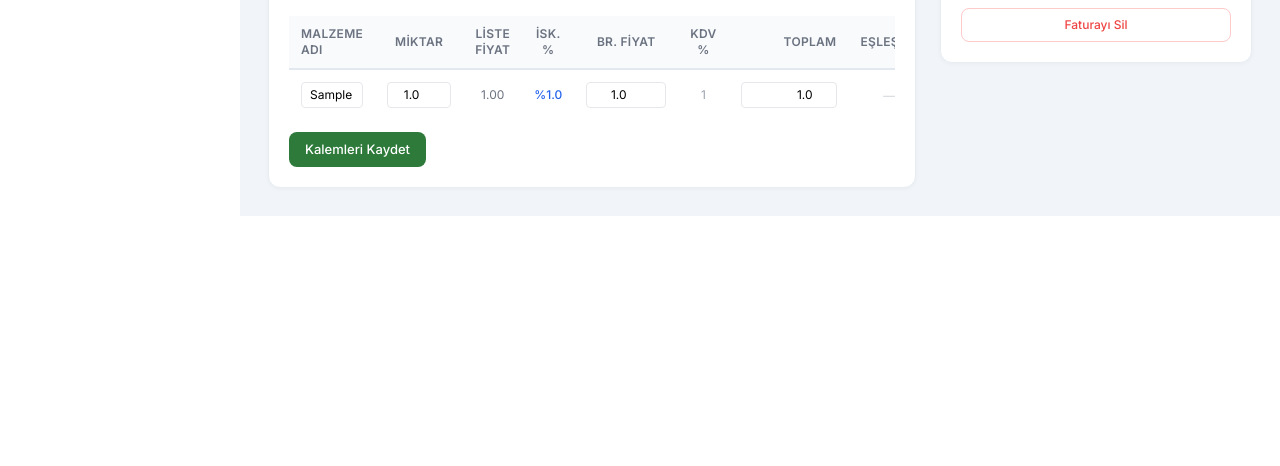
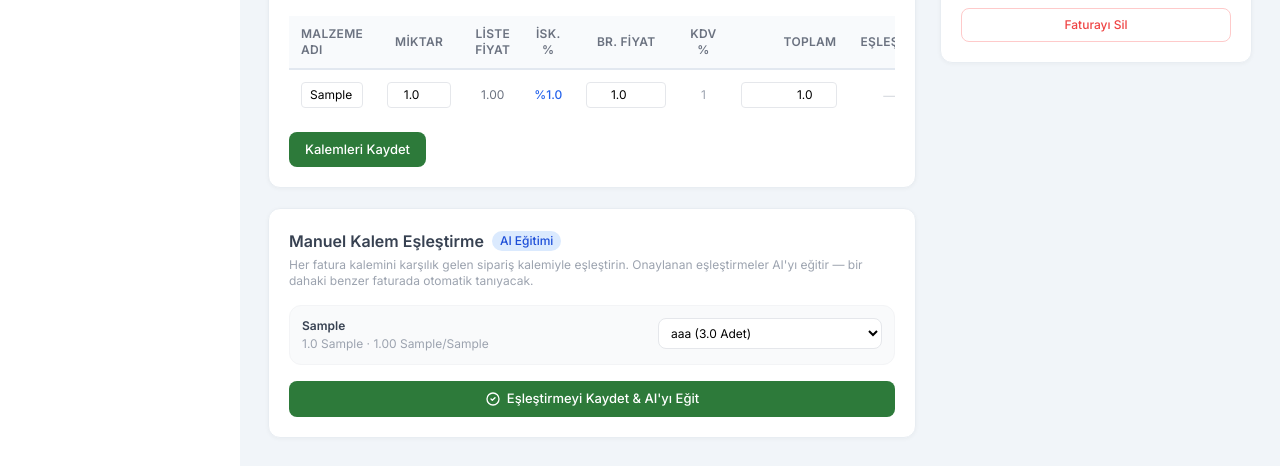
Before and after one commit to Erlau-Proje/erlau-app, a Flask app: page /muhasebe/fatura/1 in a window 1280 px wide. Shown: the part 822-1288 px from the top of the page. Before the commit the page ends 1038 px from the top, so only its background shows below. Run offline with Flask 3, Linux system fonts and the light colour scheme; a user stored in the database is signed in; tables that the repository leaves empty hold one stand-in row (values such as "Sample post"); parts of the project's set-up code (start-up, migrations or seed data) failed here and were passed over; some libraries are stand-ins or nearby versions.

Commit message:
Manuel kalem eşleştirme ve AI eğitim sistemi eklendi
- Yeni route: fatura_kalem_esles_manuel (POST /fatura/<id>/kalem-esles)
- Her fatura kalemi için dropdown: bağlı siparişin kalemlerini listeler
- Eşleştirme sonrası fiyat karşılaştırması otomatik yapılır
- Onaylanan her eşleştirme eslestirme_hafizasi tablosuna yazılır
- fatura_detay route: talep_kalemleri context'e eklendi
- Template: "Manuel Kalem Eşleştirme / AI Eğitimi" kartı eklendi

Co-Authored-By: Claude Sonnet 4.6 <noreply@anthropic.com>

```diff
--- a/app/routes.py
+++ b/app/routes.py
@@ -1184,8 +1184,61 @@ def fatura_detay(fatura_id):
         TalepFormu.durum.in_(['onaylandi', 'yolda', 'teslim_alindi'])
     ).order_by(TalepFormu.created_at.desc()).limit(50).all()
     tedarikciler = Tedarikci.query.filter_by(is_active=True).order_by(Tedarikci.name).all()
+    talep_kalemleri = fatura.talep.kalemler if fatura.talep else []
     from datetime import date
-    return render_template('fatura_detay.html', fatura=fatura, talepler=talepler, tedarikciler=tedarikciler, today=date.today())
+    return render_template('fatura_detay.html', fatura=fatura, talepler=talepler,
+                           tedarikciler=tedarikciler, today=date.today(),
+                           talep_kalemleri=talep_kalemleri)
+
+@muhasebe.route('/fatura/<int:fatura_id>/kalem-esles', methods=['POST'])
+@login_required
+@role_required('muhasebe', 'satinalma', 'admin')
+def fatura_kalem_esles_manuel(fatura_id):
+    fatura = db.get_or_404(Fatura, fatura_id)
+    from app.models import TalepKalem
+    from app.fatura_ai import net_birim_fiyat, hafizaya_kaydet
+
+    for fk in fatura.kalemler:
+        tk_id_str = request.form.get(f'kalem_{fk.id}_talep_kalem_id', '')
+        tk_id = int(tk_id_str) if tk_id_str.isdigit() else None
+        fk.talep_kalem_id = tk_id
+
+        if tk_id:
+            tk = TalepKalem.query.get(tk_id)
+            if tk:
+                fatura_net = net_birim_fiyat({
+                    'br_fiyat': fk.br_fiyat,
+                    'liste_fiyati': fk.liste_fiyati,
+                    'iskonto_orani': fk.iskonto_orani,
+                    'iskonto_tutari': fk.iskonto_tutari,
+                    'miktar': fk.miktar,
+                    'toplam_fiyat': fk.toplam_fiyat,
+                    'kdv_orani': fk.kdv_orani,
+                })
+                siparis_net = tk.br_fiyat or 0
+                if siparis_net > 0 and fatura_net > 0:
+                    fark = abs(fatura_net - siparis_net)
+                    yuzde = fark / siparis_net * 100
+                    if yuzde > 5:
+                        fk.eslesme_durumu = 'fiyat_farki'
+                        fk.eslesme_notu = (f"Siparişteki net br. fiyat: {siparis_net:.2f} | "
+                                           f"Faturadaki net br. fiyat: {fatura_net:.2f} | Fark: %{yuzde:.1f}")
+                    else:
+                        fk.eslesme_durumu = 'eslesti'
+                        fk.eslesme_notu = 'Manuel eşleştirme'
+                else:
+                    fk.eslesme_durumu = 'eslesti'
+                    fk.eslesme_notu = 'Manuel eşleştirme'
+                if fk.malzeme_adi and tk.malzeme_adi:
+                    hafizaya_kaydet(fk.malzeme_adi, tk.malzeme_adi)
+        else:
+            fk.eslesme_durumu = 'eslesmiyor'
+            fk.eslesme_notu = ''
+
+    db.session.commit()
+    flash('Kalem eşleştirmeleri kaydedildi ve hafızaya öğretildi.', 'success')
+    return redirect(url_for('muhasebe.fatura_detay', fatura_id=fatura_id))
+
 
 @muhasebe.route('/fatura/<int:fatura_id>/guncelle', methods=['POST'])
 @login_required
--- a/app/templates/fatura_detay.html
+++ b/app/templates/fatura_detay.html
@@ -258,6 +258,57 @@
       <button type="submit" class="btn-primary mt-3 justify-center">Kalemleri Kaydet</button>
       </form>{% endif %}
     </div>
+
+    <!-- Manuel Kalem Eşleştirme -->
+    {% if fatura.talep and talep_kalemleri %}
+    <div class="card p-5">
+      <div class="flex items-center gap-2 mb-1">
+        <h2 class="font-semibold text-gray-700">Manuel Kalem Eşleştirme</h2>
+        <span class="text-xs bg-blue-100 text-blue-700 px-2 py-0.5 rounded-full font-medium">AI Eğitimi</span>
+      </div>
+      <p class="text-xs text-gray-400 mb-4">Her fatura kalemini karşılık gelen sipariş kalemiyle eşleştirin. Onaylanan eşleştirmeler AI'yı eğitir — bir dahaki benzer faturada otomatik tanıyacak.</p>
+
+      <form method="POST" action="{{ url_for('muhasebe.fatura_kalem_esles_manuel', fatura_id=fatura.id) }}">
+        <div class="space-y-3">
+          {% for fk in fatura.kalemler %}
+          <div class="border border-gray-100 rounded-xl p-3 {% if fk.eslesme_durumu == 'eslesti' %}bg-green-50 border-green-100{% elif fk.eslesme_durumu == 'fiyat_farki' %}bg-orange-50 border-orange-100{% else %}bg-gray-50{% endif %}">
+            <div class="flex items-start justify-between gap-3 flex-wrap">
+              <div class="flex-1 min-w-0">
+                <p class="text-xs font-semibold text-gray-700 truncate" title="{{ fk.malzeme_adi }}">{{ fk.malzeme_adi or '—' }}</p>
+                <p class="text-xs text-gray-400 mt-0.5">
+                  {{ fk.miktar }} {{ fk.birim or '' }}
+                  {% if fk.br_fiyat %} · {{ '{:,.2f}'.format(fk.br_fiyat) }} {{ fatura.para_birimi }}/{{ fk.birim or 'br.' }}{% endif %}
+                  {% if fk.eslesme_durumu == 'eslesti' %}<span class="text-green-600 font-medium"> · ✓ Eşleşti</span>
+                  {% elif fk.eslesme_durumu == 'fiyat_farki' %}<span class="text-orange-600 font-medium"> · ⚠ Fiyat Farkı</span>
+                  {% elif fk.eslesme_durumu == 'eslesmiyor' %}<span class="text-red-500 font-medium"> · Eşleşmedi</span>{% endif %}
+                </p>
+              </div>
+              <div class="flex-shrink-0 w-56">
+                <select name="kalem_{{ fk.id }}_talep_kalem_id" class="w-full border border-gray-200 rounded-lg px-2 py-1.5 text-xs bg-white">
+                  <option value="">— Eşleştirme yok</option>
+                  {% for tk in talep_kalemleri %}
+                  <option value="{{ tk.id }}" {% if fk.talep_kalem_id == tk.id %}selected{% endif %}>
+                    {{ tk.malzeme_adi }}{% if tk.miktar %} ({{ tk.miktar }} {{ tk.birim or '' }}){% endif %}
+                    {% if tk.br_fiyat %} · {{ '{:,.2f}'.format(tk.br_fiyat) }}{% endif %}
+                  </option>
+                  {% endfor %}
+                </select>
+              </div>
+            </div>
+            {% if fk.eslesme_notu and fk.eslesme_durumu == 'fiyat_farki' %}
+            <p class="text-xs text-orange-500 mt-2">⚠ {{ fk.eslesme_notu }}</p>
+            {% endif %}
+          </div>
+          {% endfor %}
+        </div>
+        <button type="submit" class="btn-primary mt-4 w-full justify-center">
+          <svg class="w-4 h-4" fill="none" stroke="currentColor" viewBox="0 0 24 24"><path stroke-linecap="round" stroke-linejoin="round" stroke-width="2" d="M9 12l2 2 4-4m6 2a9 9 0 11-18 0 9 9 0 0118 0z"/></svg>
+          Eşleştirmeyi Kaydet & AI'yı Eğit
+        </button>
+      </form>
+    </div>
+    {% endif %}
+
   </div>
 
   <!-- Sağ Panel -->
```
